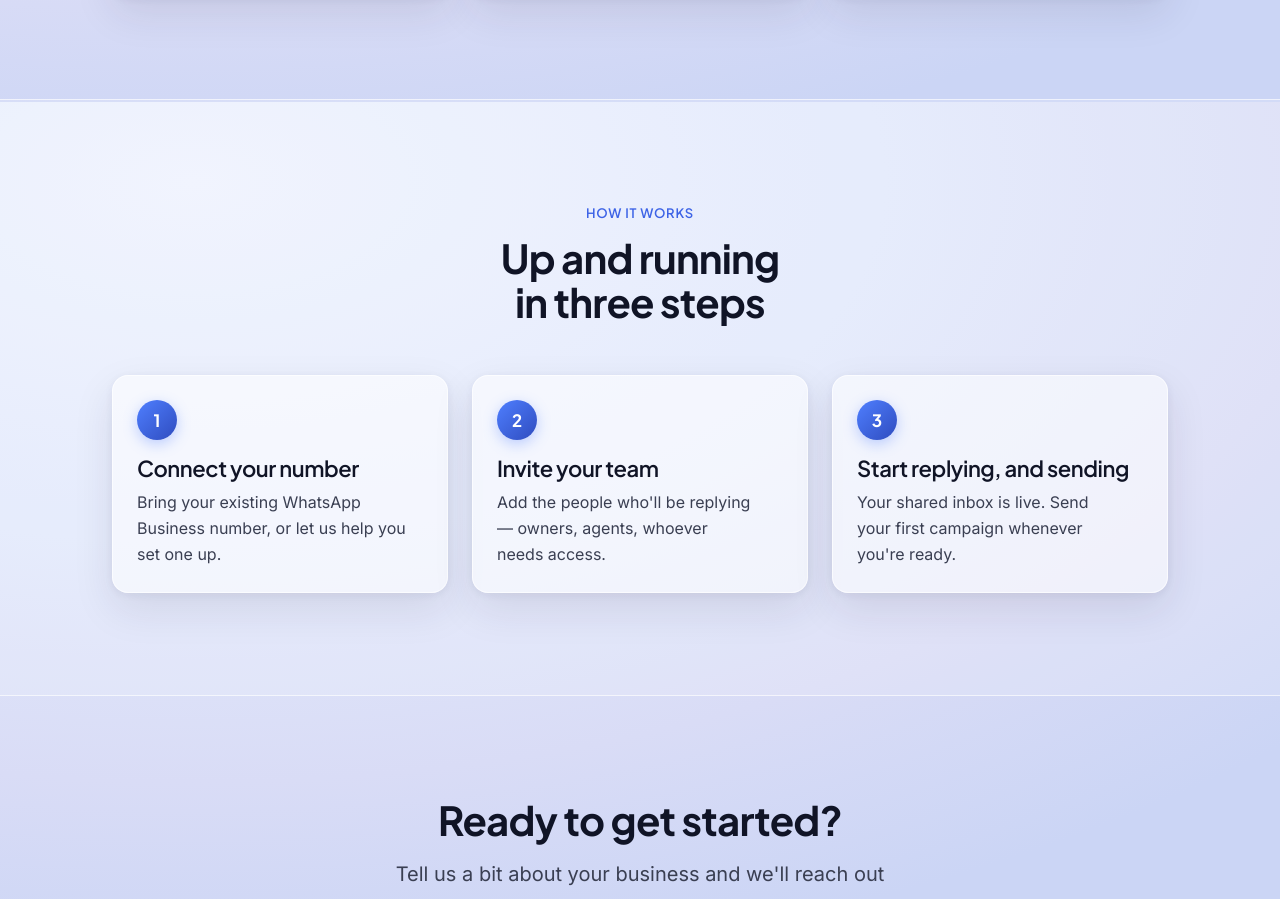
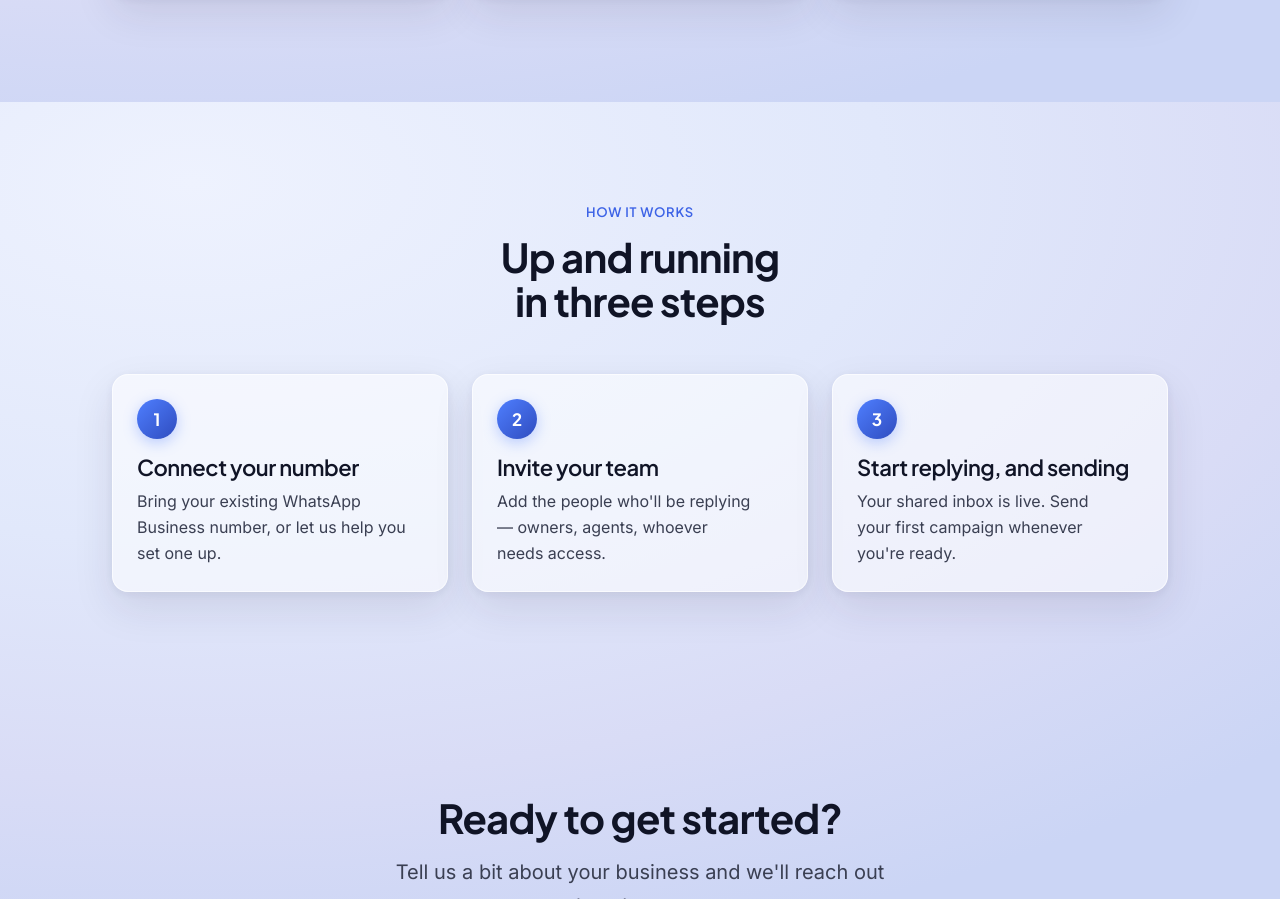
Before and after one commit to BASITH11/blueconnect, a plain HTML site: page index.html in a window 1280 px wide. Shown: the part 2298-3197 px from the top of the page. Drawn offline with Linux system fonts and the light colour scheme.

Commit message:
Set content section backgrounds to transparent

```diff
--- a/css/styles.css
+++ b/css/styles.css
@@ -794,8 +794,8 @@ button {
 .section { padding-block: var(--section-py); }
 
 .section--alt {
-  background: rgb(255 255 255 / 0.15);
-  border-block: 1px solid var(--glass-border);
+  background: transparent;
+  border-block: none;
 }
 
 .section--tint { background: transparent; }
```
